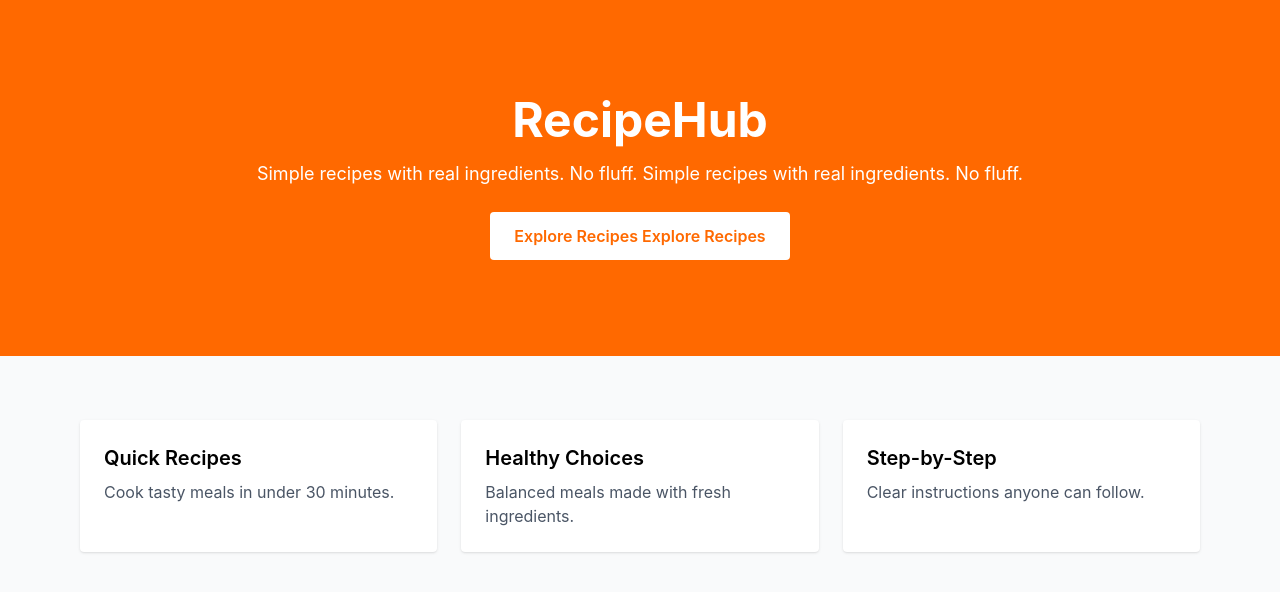
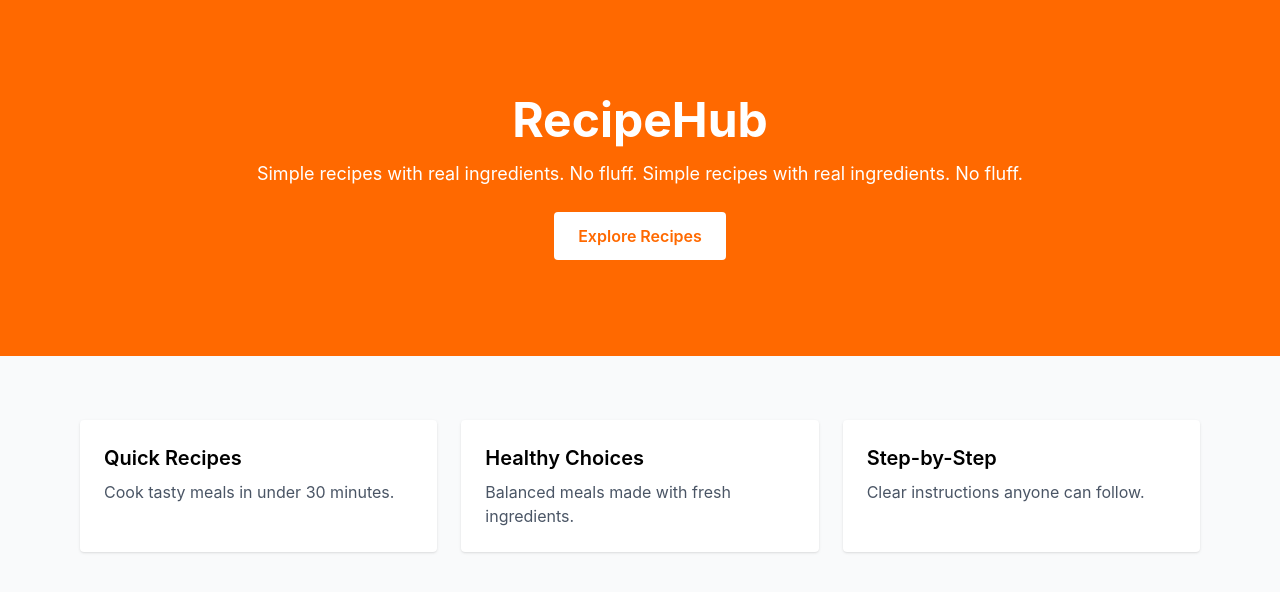
Before and after one commit to sajani16/Devops_Project, a React (Vite) app in the folder frontend/: page / in a window 1280 px wide. Shown: the top 592 px of the page. Built offline with nearby package versions, Linux system fonts and the light colour scheme.

Commit message:
Chnagedfghsdfgd

```diff
--- a/frontend/src/components/home.jsx
+++ b/frontend/src/components/home.jsx
@@ -9,7 +9,7 @@ function Home() {
           real ingredients. No fluff.
         </p>
         <button className="bg-white text-orange-500 px-6 py-3 rounded font-semibold hover:bg-orange-100 transition">
-          Explore Recipes Explore Recipes
+          Explore Recipes
         </button>
       </section>
 
```
